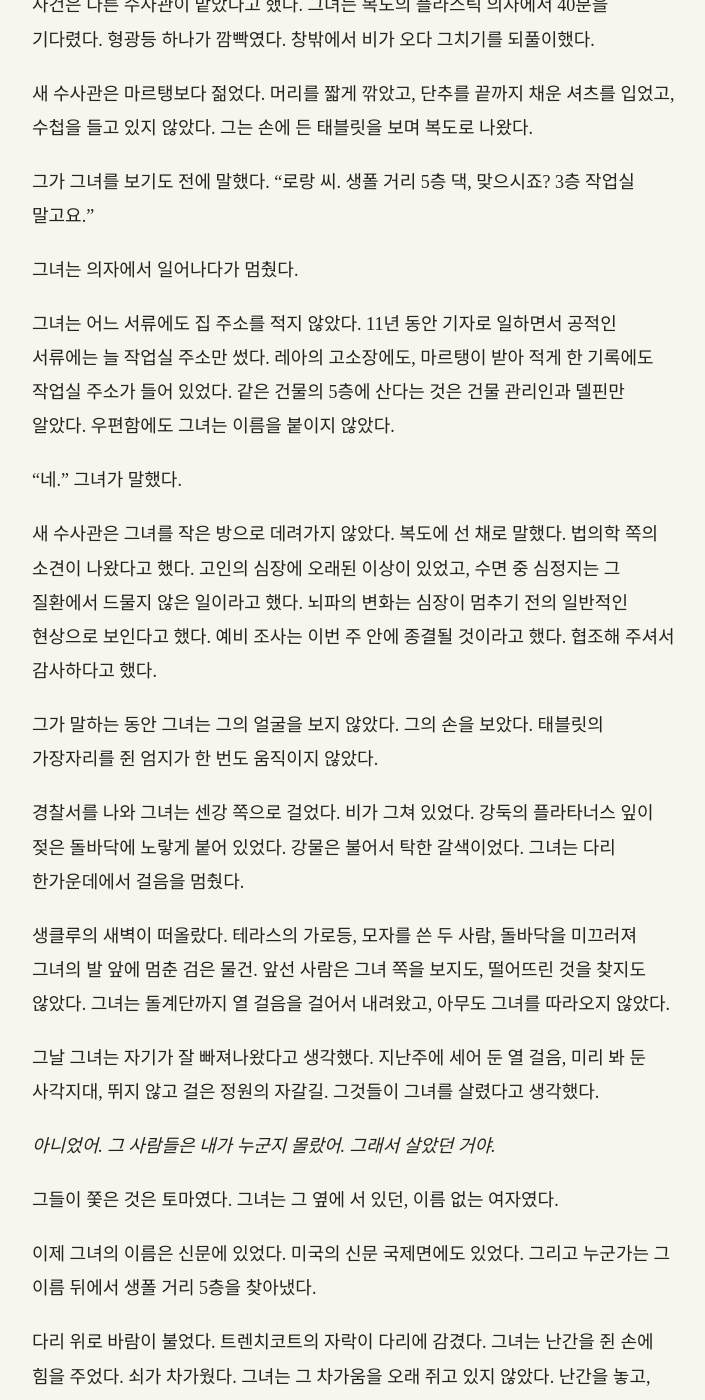
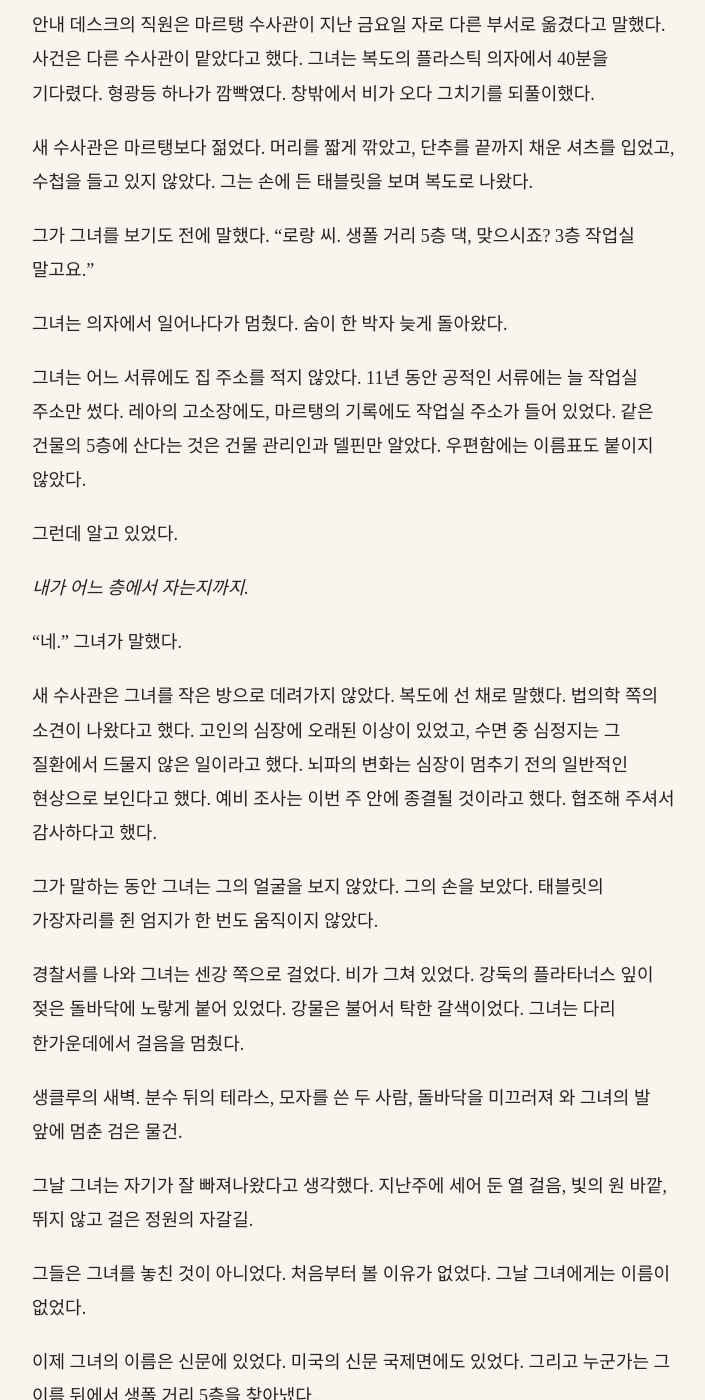
Before and after one commit to kangkkang/writer_s1_public, a Jekyll site: the page built from vol1/019.md, in a window 1280 px wide and 1400 px high, scrolled down 7605 px. Shown: the whole window, without its empty margins (284-989 px from the left). Built offline with Jekyll 4.4.1, drawn with Linux system fonts in a browser that asks for light colours; our own code applies the rules of GitHub Pages for plain Markdown files; some of the changed text lies outside the part shown.

Commit message:
Update from https://github.com/kangkkang/writer_s1/commit/70e2ef583937e308d44f0860e53382ed3f4b954d

```diff
--- a/vol1/019.md
+++ b/vol1/019.md
@@ -24,7 +24,7 @@
 
 그녀가 쓴 것보다 쓰지 않은 것이 많았다. 그녀는 그것을 알고 썼다. 그래도 종이 위에서 그 빈자리들이 생각보다 크게 보였다.
 
-창밖으로 출근하는 사람들이 광장을 건너기 시작했다. 우산을 접은 사람, 자전거를 끄는 사람. 이마에 고리를 두른 사람도 몇 있었다. 그들 가운데 누구도 이 신문을 들고 있지 않았다.
+창밖으로 출근하는 사람들이 광장을 건너기 시작했다. 우산을 접은 사람, 자전거를 끄는 사람. 이마에 고리를 두른 사람도 몇 있었다. 그들의 귀에서는 저마다 아침 뉴스가 흘러나오고 있을 것이었다. 그 뉴스에 이 기사가 들어 있는지, 그녀는 알 수 없었다. 그들 가운데 누구도 이 신문을 들고 있지 않았다.
 
 ---
 
@@ -78,13 +78,15 @@
 
 "알아요."
 
-"대신 이거 봐, 이거." 로셰가 화면을 그녀 쪽으로 홱 돌렸다. 영어로 된 언론사의 전송문이었다. "어제 미국 쪽에서 받아 갔어. 국제면에 싣게 줄인 거야. 몇몇 신문이 실었대. 반의 반으로 잘랐더라고."
+"대신 이거 봐, 이거." 로셰가 화면을 그녀 쪽으로 홱 돌렸다. 영어로 된 언론사의 전송문이었다. "와이어를 타고 넘어간 전송문이야. 어제 미국 쪽에서 받아 갔어. 국제면에 싣게 줄인 거야. 몇몇 신문이 실었대. 반의 반으로 잘랐더라고."
 
-정말로 짧았다. 실비 모로의 이름은 남아 있었고, 에티엔 르클레르의 이름은 빠져 있었다. 유족 이야기는 한 줄로 줄었고, 뇌파 이야기는 아예 없었다. 그러나 한 문장은 남아 있었다.
+정말로 짧았다. 에티엔 르클레르의 이름이 빠졌고, 유족 이야기는 한 줄로 줄었고, 뇌파는 아예 없었다. 실비 모로의 이름만 남았다.
+
+그러나 한 문장은 뼈처럼 남아 있었다.
 
 *사망자들은 모두 수면 클리닉에서 수면 모니터링을 받던 중에 숨졌다.*
 
-"남은 게 그거 하나야." 로셰가 감초를 하나 집어 입에 물었다. "미국 사람들은 클리닉이 나오면 소송부터 떠올리거든. 그래서 그 줄을 남겼을 거야. 기사의 심장은 다 잘려 나갔는데, 그 줄은 살았어. 살았다고."
+"남은 게 그거 하나야." 로셰가 감초를 하나 집어 잘근 씹었다. "미국 사람들은 클리닉이 나오면 소송부터 떠올리거든. 그래서 그 줄을 남겼을 거야. 기사의 심장은 다 잘려 나갔는데, 그 줄은 살았어. 살았다고."
 
 클레망스는 그 한 줄을 다시 보았다. 수면 모니터링이라는 말이 남아 있었다. 클리닉은 밤새 뇌파를 기록했고, 그 기록은 초까지 찍혔다. 이 한 줄만 읽고 그것을 떠올릴 사람이 대서양 건너에 있을지, 그녀는 알 수 없었다.
 
@@ -156,9 +158,13 @@
 
 그가 그녀를 보기도 전에 말했다. "로랑 씨. 생폴 거리 5층 댁, 맞으시죠? 3층 작업실 말고요."
 
-그녀는 의자에서 일어나다가 멈췄다.
+그녀는 의자에서 일어나다가 멈췄다. 숨이 한 박자 늦게 돌아왔다.
 
-그녀는 어느 서류에도 집 주소를 적지 않았다. 11년 동안 기자로 일하면서 공적인 서류에는 늘 작업실 주소만 썼다. 레아의 고소장에도, 마르탱이 받아 적게 한 기록에도 작업실 주소가 들어 있었다. 같은 건물의 5층에 산다는 것은 건물 관리인과 델핀만 알았다. 우편함에도 그녀는 이름을 붙이지 않았다.
+그녀는 어느 서류에도 집 주소를 적지 않았다. 11년 동안 공적인 서류에는 늘 작업실 주소만 썼다. 레아의 고소장에도, 마르탱의 기록에도 작업실 주소가 들어 있었다. 같은 건물의 5층에 산다는 것은 건물 관리인과 델핀만 알았다. 우편함에는 이름표도 붙이지 않았다.
+
+그런데 알고 있었다.
+
+*내가 어느 층에서 자는지까지.*
 
 "네." 그녀가 말했다.
 
@@ -168,13 +174,11 @@
 
 경찰서를 나와 그녀는 센강 쪽으로 걸었다. 비가 그쳐 있었다. 강둑의 플라타너스 잎이 젖은 돌바닥에 노랗게 붙어 있었다. 강물은 불어서 탁한 갈색이었다. 그녀는 다리 한가운데에서 걸음을 멈췄다.
 
-생클루의 새벽이 떠올랐다. 테라스의 가로등, 모자를 쓴 두 사람, 돌바닥을 미끄러져 그녀의 발 앞에 멈춘 검은 물건. 앞선 사람은 그녀 쪽을 보지도, 떨어뜨린 것을 찾지도 않았다. 그녀는 돌계단까지 열 걸음을 걸어서 내려왔고, 아무도 그녀를 따라오지 않았다.
+생클루의 새벽. 분수 뒤의 테라스, 모자를 쓴 두 사람, 돌바닥을 미끄러져 와 그녀의 발 앞에 멈춘 검은 물건.
 
-그날 그녀는 자기가 잘 빠져나왔다고 생각했다. 지난주에 세어 둔 열 걸음, 미리 봐 둔 사각지대, 뛰지 않고 걸은 정원의 자갈길. 그것들이 그녀를 살렸다고 생각했다.
+그날 그녀는 자기가 잘 빠져나왔다고 생각했다. 지난주에 세어 둔 열 걸음, 빛의 원 바깥, 뛰지 않고 걸은 정원의 자갈길.
 
-*아니었어. 그 사람들은 내가 누군지 몰랐어. 그래서 살았던 거야.*
-
-그들이 쫓은 것은 토마였다. 그녀는 그 옆에 서 있던, 이름 없는 여자였다.
+그들은 그녀를 놓친 것이 아니었다. 처음부터 볼 이유가 없었다. 그날 그녀에게는 이름이 없었다.
 
 이제 그녀의 이름은 신문에 있었다. 미국의 신문 국제면에도 있었다. 그리고 누군가는 그 이름 뒤에서 생폴 거리 5층을 찾아냈다.
 
@@ -230,9 +234,11 @@
 
 # 막간
 
-이마에 올려 두었던 돋보기를 눈으로 내리고, 기자의 이름을 한 글자씩 읽었다.
+황동 테를 두른 두꺼운 돋보기가 이마에서 눈으로 내려왔다. 렌즈 너머로 잉크 번진 활자가 굴절되어 크게 일렁였다.
 
-방에는 불이 하나뿐이었다. 탁자 한가운데로 둥글게 떨어지는 불빛 안에 신문 한 부가 펼쳐져 있었고, 불빛 밖은 아무것도 보이지 않았다. 어딘가에서 물이 한 방울씩 떨어졌다. 간격이 일정했다. 아무도 그것을 잠그러 가지 않았다.
+*클레망스 로랑.*
+
+방에는 불이 하나뿐이었다. 탁자 한가운데로 둥글게 떨어지는 불빛 안에 신문 한 부가 펼쳐져 있었고, 불빛 밖은 아무것도 보이지 않았다. 어딘가에서 물이 한 방울씩 떨어졌다. 톡. 톡. 간격이 일정했다. 아무도 그것을 잠그러 가지 않았다.
 
 돋보기가 이름에서 기사의 첫 줄로, 첫 줄에서 다음 줄로 천천히 옮겨 갔다. 한 줄도 건너뛰지 않았다. 잠든 채 숨진 사람의 이름에서 돋보기가 잠깐 멈췄다가 다시 움직였다. 손가락 하나에 반지를 오래 낀 자국이 하얗게 남아 있었다. 다른 손의 엄지가 그 자국을 쓸었다. 쓸고, 또 쓸었다.
 
```
